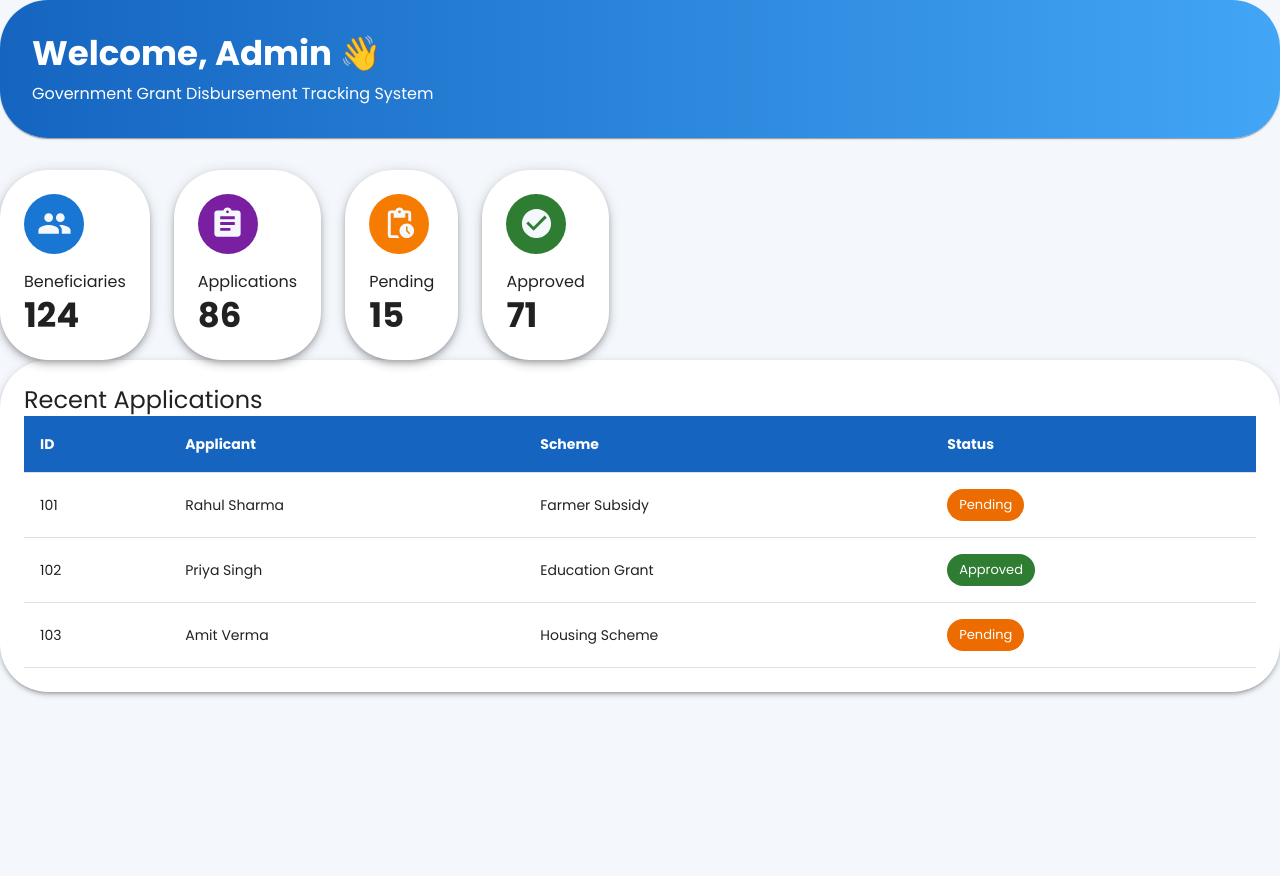
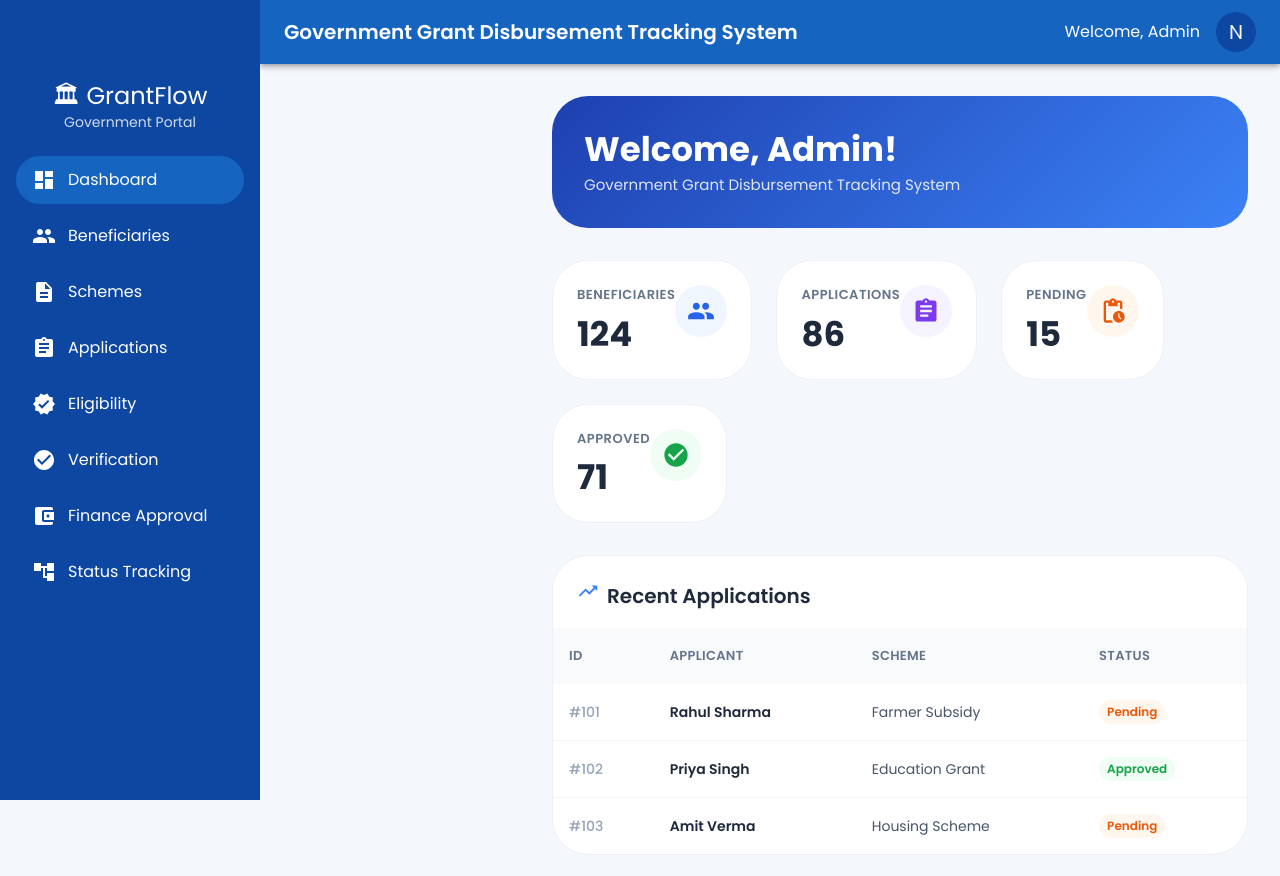
Before and after one commit to Kishore-777-1606/government-grant-disbursement-system, a React (Vite) app in the folder frontend/: page /dashboard in a window 1280 px wide. Shown: the top 876 px of the page. Before the commit the page ends 800 px from the top, so only its background shows below. Built offline with nearby package versions, Linux system fonts and the light colour scheme.

Commit message:
Fixed conflicts

```diff
--- a/frontend/src/pages/dashboard/Dashboard.jsx
+++ b/frontend/src/pages/dashboard/Dashboard.jsx
@@ -11,6 +11,7 @@ import {
   TableRow,
   Chip,
   Box,
+  Stack,
 } from "@mui/material";
 
 import {
@@ -18,204 +19,196 @@ import {
   Assignment,
   PendingActions,
   CheckCircle,
+  TrendingUp,
 } from "@mui/icons-material";
+
+import MainLayout from "../../layouts/MainLayout";
 
 const stats = [
   {
     title: "Beneficiaries",
     value: 124,
-    icon: <People sx={{ fontSize: 35 }} />,
-    color: "#1976D2",
+    icon: <People sx={{ fontSize: 28 }} />,
+    color: "#2563EB",
+    bgLight: "#EFF6FF",
   },
   {
     title: "Applications",
     value: 86,
-    icon: <Assignment sx={{ fontSize: 35 }} />,
-    color: "#7B1FA2",
+    icon: <Assignment sx={{ fontSize: 28 }} />,
+    color: "#7C3AED",
+    bgLight: "#F5F3FF",
   },
   {
     title: "Pending",
     value: 15,
-    icon: <PendingActions sx={{ fontSize: 35 }} />,
-    color: "#F57C00",
+    icon: <PendingActions sx={{ fontSize: 28 }} />,
+    color: "#EA580C",
+    bgLight: "#FFF7ED",
   },
   {
     title: "Approved",
     value: 71,
-    icon: <CheckCircle sx={{ fontSize: 35 }} />,
-    color: "#2E7D32",
+    icon: <CheckCircle sx={{ fontSize: 28 }} />,
+    color: "#16A34A",
+    bgLight: "#F0FDF4",
   },
 ];
 
 const applications = [
-  {
-    id: 101,
-    name: "Rahul Sharma",
-    scheme: "Farmer Subsidy",
-    status: "Pending",
-  },
-  {
-    id: 102,
-    name: "Priya Singh",
-    scheme: "Education Grant",
-    status: "Approved",
-  },
-  {
-    id: 103,
-    name: "Amit Verma",
-    scheme: "Housing Scheme",
-    status: "Pending",
-  },
+  { id: 101, name: "Rahul Sharma", scheme: "Farmer Subsidy", status: "Pending" },
+  { id: 102, name: "Priya Singh", scheme: "Education Grant", status: "Approved" },
+  { id: 103, name: "Amit Verma", scheme: "Housing Scheme", status: "Pending" },
 ];
 
 function Dashboard() {
   return (
+    <MainLayout>
       <Box>
 
         {/* Welcome Banner */}
-
         <Paper
+          elevation={0}
           sx={{
-          p: 4,
+            p: { xs: 3, md: 4 },
             mb: 4,
-          borderRadius: 4,
-          background: "linear-gradient(90deg,#1565C0,#42A5F5)",
+            borderRadius: 3,
+            background: "linear-gradient(135deg, #1E40AF 0%, #3B82F6 100%)",
             color: "white",
           }}
         >
-        <Typography variant="h4" fontWeight="bold">
-          Welcome, Admin 👋
+          <Typography variant="h4" fontWeight={700}>
+            Welcome, Admin!
           </Typography>
-
-        <Typography sx={{ mt: 1 }}>
+          <Typography sx={{ mt: 0.5, opacity: 0.85, fontSize: 15 }}>
             Government Grant Disbursement Tracking System
           </Typography>
         </Paper>
 
-      {/* Cards */}
-
-      <Grid container spacing={3} mb={4}>
+        {/* Stat Cards */}
+        <Grid container spacing={3} sx={{ mb: 4 }}>
           {stats.map((item) => (
             <Grid item xs={12} sm={6} md={3} key={item.title}>
               <Paper
-              elevation={5}
+                elevation={0}
                 sx={{
                   p: 3,
-                borderRadius: 4,
-                transition: "0.3s",
+                  borderRadius: 3,
+                  border: "1px solid #EDF0F5",
+                  transition: "all 0.2s ease",
                   cursor: "pointer",
-
                   "&:hover": {
-                  transform: "translateY(-6px)",
+                    boxShadow: "0 8px 24px rgba(0,0,0,0.08)",
+                    transform: "translateY(-3px)",
                   },
                 }}
               >
+                <Stack direction="row" alignItems="center" justifyContent="space-between">
+                  <Box>
+                    <Typography
+                      sx={{
+                        fontSize: 13,
+                        fontWeight: 600,
+                        color: "#64748B",
+                        textTransform: "uppercase",
+                        letterSpacing: 0.5,
+                        mb: 1,
+                      }}
+                    >
+                      {item.title}
+                    </Typography>
+                    <Typography variant="h4" fontWeight={700} sx={{ color: "#1E293B" }}>
+                      {item.value}
+                    </Typography>
+                  </Box>
                   <Avatar
                     sx={{
-                  bgcolor: item.color,
-                  width: 60,
-                  height: 60,
-                  mb: 2,
+                      bgcolor: item.bgLight,
+                      color: item.color,
+                      width: 52,
+                      height: 52,
                     }}
                   >
                     {item.icon}
                   </Avatar>
-
-              <Typography color="text.secondary">
-                {item.title}
-              </Typography>
-
-              <Typography variant="h4" fontWeight="bold">
-                {item.value}
-              </Typography>
+                </Stack>
               </Paper>
             </Grid>
           ))}
         </Grid>
 
         {/* Recent Applications */}
-
         <Paper
-        elevation={3}
+          elevation={0}
           sx={{
-          p: 3,
-          borderRadius: 4,
+            borderRadius: 3,
+            border: "1px solid #EDF0F5",
+            overflow: "hidden",
           }}
         >
-        <Typography variant="h5" fontWeight="bold" mb={3}>
+          <Box sx={{ p: 3, pb: 2 }}>
+            <Stack direction="row" alignItems="center" spacing={1}>
+              <TrendingUp sx={{ color: "#3B82F6", fontSize: 22 }} />
+              <Typography variant="h6" fontWeight={700} sx={{ color: "#1E293B" }}>
                 Recent Applications
               </Typography>
+            </Stack>
+          </Box>
 
           <TableContainer>
             <Table>
-
               <TableHead>
-
-              <TableRow
-                sx={{
-                  background: "#1565C0",
-                }}
-              >
-                <TableCell sx={{ color: "white", fontWeight: "bold" }}>
+                <TableRow sx={{ background: "#F8FAFC" }}>
+                  <TableCell sx={{ color: "#64748B", fontWeight: 600, fontSize: 13, textTransform: "uppercase", letterSpacing: 0.3, border: "none" }}>
                     ID
                   </TableCell>
-
-                <TableCell sx={{ color: "white", fontWeight: "bold" }}>
+                  <TableCell sx={{ color: "#64748B", fontWeight: 600, fontSize: 13, textTransform: "uppercase", letterSpacing: 0.3, border: "none" }}>
                     Applicant
                   </TableCell>
-
-                <TableCell sx={{ color: "white", fontWeight: "bold" }}>
+                  <TableCell sx={{ color: "#64748B", fontWeight: 600, fontSize: 13, textTransform: "uppercase", letterSpacing: 0.3, border: "none" }}>
                     Scheme
                   </TableCell>
-
-                <TableCell sx={{ color: "white", fontWeight: "bold" }}>
+                  <TableCell sx={{ color: "#64748B", fontWeight: 600, fontSize: 13, textTransform: "uppercase", letterSpacing: 0.3, border: "none" }}>
                     Status
                   </TableCell>
-
                 </TableRow>
-
               </TableHead>
 
               <TableBody>
-
                 {applications.map((row) => (
-
                   <TableRow
                     key={row.id}
                     hover
+                    sx={{
+                      "&:last-child td": { border: 0 },
+                      "& td": { borderColor: "#F1F5F9", py: 2 },
+                    }}
                   >
-
-                  <TableCell>{row.id}</TableCell>
-
-                  <TableCell>{row.name}</TableCell>
-
-                  <TableCell>{row.scheme}</TableCell>
-
+                    <TableCell sx={{ color: "#94A3B8", fontWeight: 500 }}>#{row.id}</TableCell>
+                    <TableCell sx={{ fontWeight: 600, color: "#1E293B" }}>{row.name}</TableCell>
+                    <TableCell sx={{ color: "#475569" }}>{row.scheme}</TableCell>
                     <TableCell>
-
                       <Chip
                         label={row.status}
-                      color={
-                        row.status === "Approved"
-                          ? "success"
-                          : "warning"
-                      }
+                        size="small"
+                        sx={{
+                          fontWeight: 600,
+                          fontSize: 12,
+                          borderRadius: 1.5,
+                          bgcolor: row.status === "Approved" ? "#F0FDF4" : "#FFF7ED",
+                          color: row.status === "Approved" ? "#16A34A" : "#EA580C",
+                        }}
                       />
-
                     </TableCell>
-
                   </TableRow>
-
                 ))}
-
               </TableBody>
-
             </Table>
           </TableContainer>
-
         </Paper>
 
       </Box>
+    </MainLayout>
   );
 }
 
```
Also changed, not shown: 2 other files (tests, documents, lock files or other folders). Lines whose indentation alone changed are shown as unchanged.
